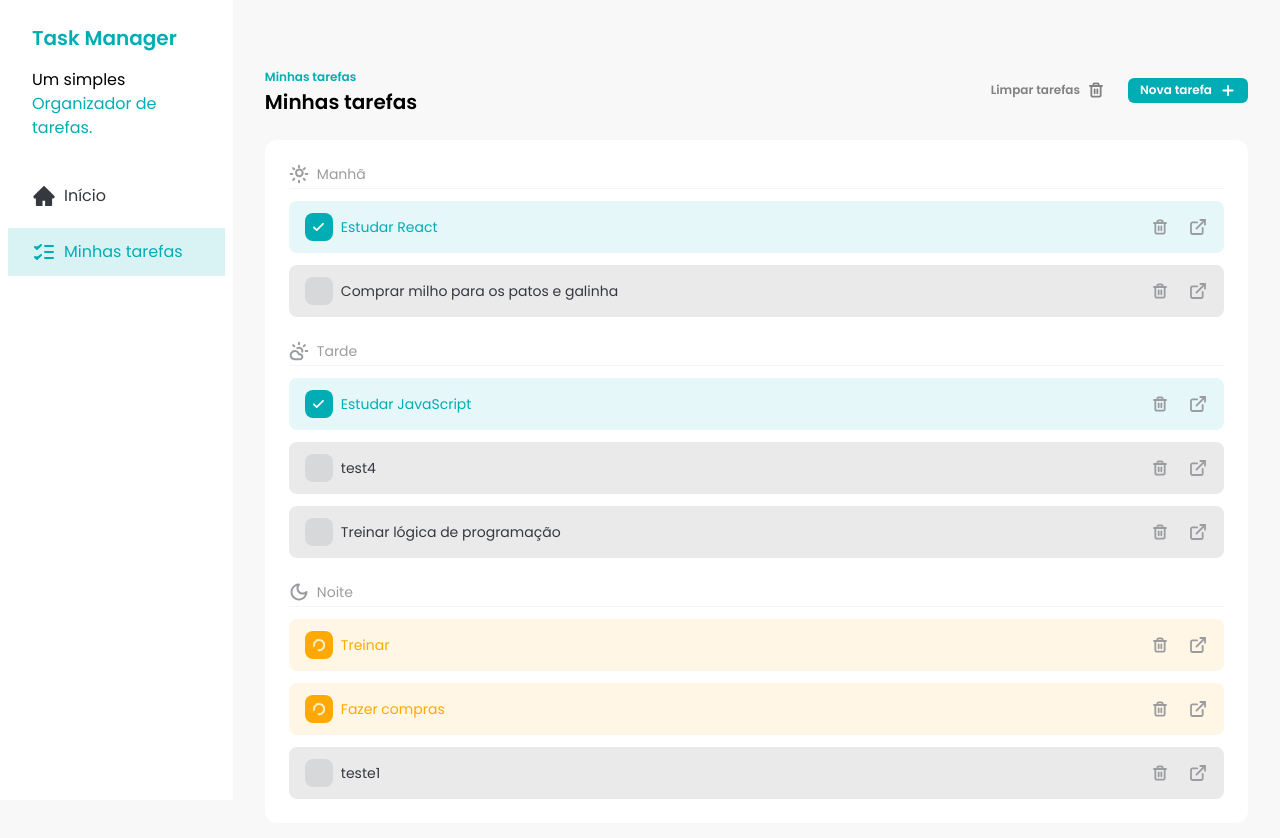
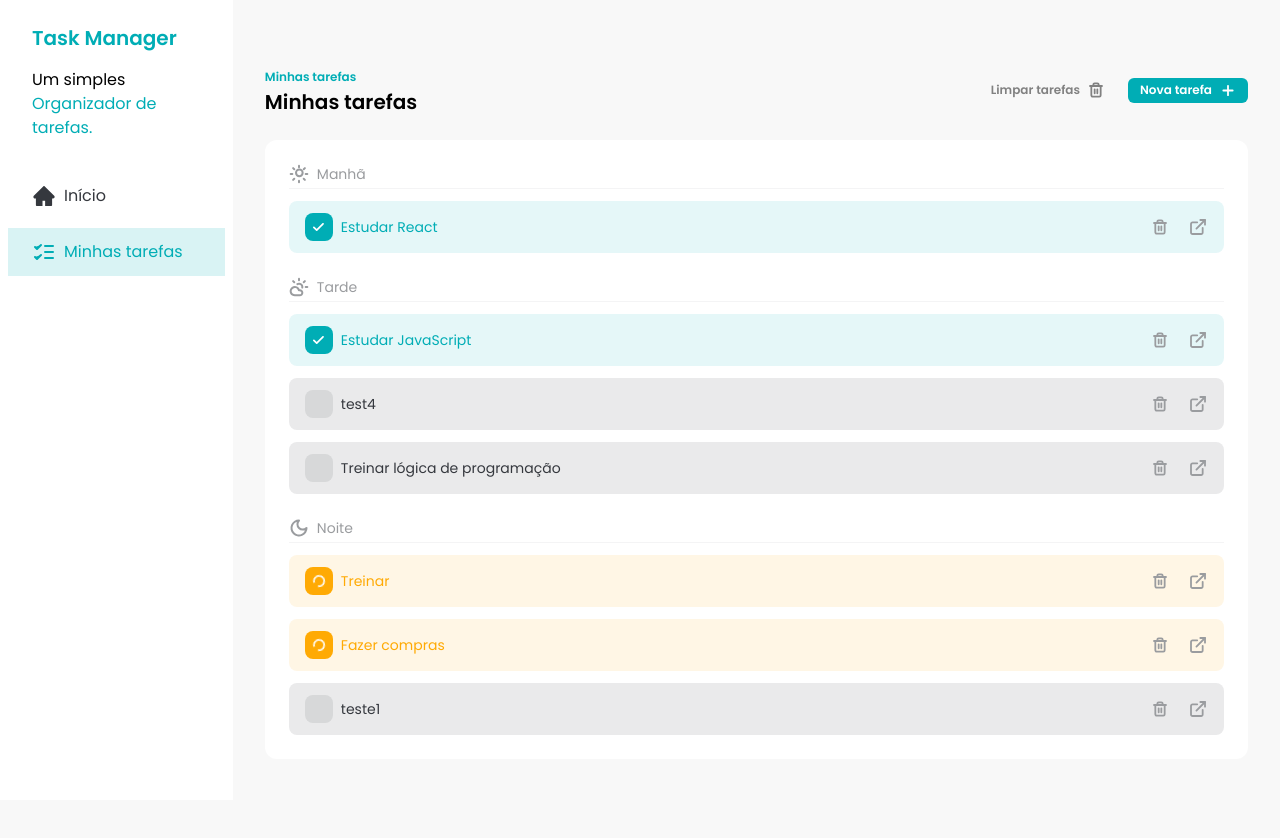
Before and after one commit to Grid2109/fsc-task-manager, a React (Vite) app: page / in a window 1280 px wide. Shown: the top 838 px of the page. Built offline with nearby package versions, Linux system fonts and the light colour scheme; data requests are answered from the project's data file.

Commit message:
feat: ensure task can be deleted

```diff
--- a/db.json
+++ b/db.json
@@ -43,13 +43,6 @@
       "status": "not_started"
     },
     {
-      "id": "2779ba18-de0e-49fa-9a2c-9ae2afcf0fb6",
-      "title": "Comprar milho para os   patos e galinha",
-      "time": "morning",
-      "description": "Pegar o número do Wagner",
-      "status": "not_started"
-    },
-    {
       "id": "e89249cc-7f6b-41ca-9b6b-2353526c608f",
       "title": "Treinar lógica de programação",
       "time": "afternoon",
--- a/src/App.jsx
+++ b/src/App.jsx
@@ -1,18 +1,9 @@
-import { Toaster } from 'sonner'
-
 import { Sidebar } from './components/Sidebar'
 import { Tasks } from './components/Tasks'
 
 export function App() {
   return (
     <div className='flex'>
-      <Toaster
-        toastOptions={{
-          style: {
-            color: 'brand-dark-blue',
-          },
-        }}
-      />
       <Sidebar />
       <Tasks />
     </div>
--- a/src/main.jsx
+++ b/src/main.jsx
@@ -3,6 +3,7 @@
 import React from 'react'
 import ReactDOM from 'react-dom/client'
 import { createBrowserRouter, RouterProvider } from 'react-router-dom'
+import { Toaster } from 'sonner'
 
 import { App } from './App.jsx'
 import { TaskDetailsPage } from './pages/task-details.jsx'
@@ -20,6 +21,13 @@
 
 ReactDOM.createRoot(document.getElementById('root')).render(
   <React.StrictMode>
+    <Toaster
+      toastOptions={{
+        style: {
+          color: 'brand-dark-blue',
+        },
+      }}
+    />
     <RouterProvider router={router} />
   </React.StrictMode>
 )
--- a/src/pages/task-details.jsx
+++ b/src/pages/task-details.jsx
@@ -1,4 +1,4 @@
-import { useEffect, useRef,useState } from 'react'
+import { useEffect, useRef, useState } from 'react'
 import { useNavigate, useParams } from 'react-router-dom'
 import { Link } from 'react-router-dom'
 import { toast } from 'sonner'
@@ -90,6 +90,17 @@
     toast.success('Tarefa atualizada com sucesso!')
   }
 
+  const handleDeleteClick = async () => {
+    const response = await fetch(`http://localhost:3000/tasks/${taskId}`, {
+      method: 'DELETE',
+    })
+    if (!response.ok) {
+      return toast.error('Ocorreu um erro ao deletar a tarefa.')
+    }
+    toast.success('Tarefa deletada com sucesso!')
+    navigate(-1)
+  }
+
   const titleError = errors.find((error) => error.inputName === 'title')
   const descriptionError = errors.find(
     (error) => error.inputName === 'description'
@@ -122,7 +133,11 @@
             <h1 className='mt-2 text-xl font-semibold'>{task?.title}</h1>
           </div>
 
-          <Button className='h-fit self-end' color='danger'>
+          <Button
+            className='h-fit self-end'
+            color='danger'
+            onClick={handleDeleteClick}
+          >
             <TrashIcon />
             Deletar Tarefa
           </Button>
```
